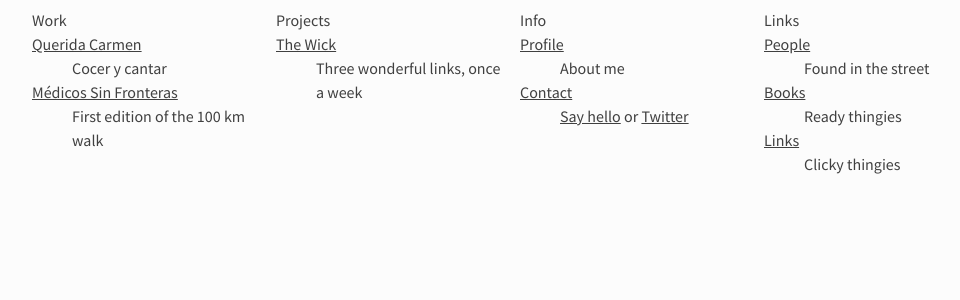
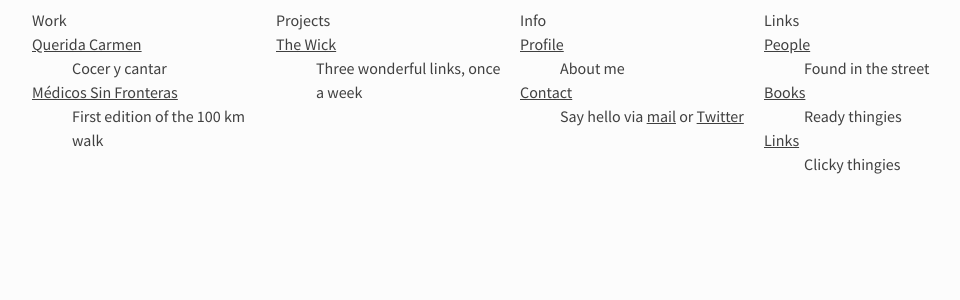
Before and after one commit to AdrianoLatorre/adriano.latorre.info, a Jekyll site: the page built from index.html, in a window 1280 px wide. Shown: the part 288-588 px from the top of the page, without its empty margins (128-1088 px from the left). Built offline with Jekyll 4.4.1, drawn with Linux system fonts in a browser that asks for light colours; some of the changed lines change nothing that is shown.

Commit message:
Change enkoded mail link

```diff
--- a/index.html
+++ b/index.html
@@ -27,25 +27,22 @@ nav: "Web architecture, copywriting and design."
     <dt><a href="/profile/">Profile</a></dt>
     <dd>About me</dd>
     <dt><a href="/profile/">Contact</a></dt>
-    <dd><script type="text/javascript">//<![CDATA[
+    <dd>Say hello via <script type="text/javascript">
+//<![CDATA[
 <!--
-        var x="function f(x,y){var i,o=\"\",l=x.length;for(i=0;i<l;i++){if(i>(81+y))" +
-        "y*=2;y%=127;o+=String.fromCharCode(x.charCodeAt(i)^(y++));}return o;}f(\"7'" +
-        "=7!?86y<s$t%)\\001\\023B\\nH\\n[EJE\\005\\007Q\\025@\\003\\025\\037\\025\\0" +
-        "07\\034Y\\032J\\027\\025A\\014\\024\\024\\022e)z-gmguKfnnMy&c? !:5(\\\"/1bn" +
-        "ieff4\\035Y\\031O\\017\\030J\\034UJK_OE\\006J\\031JONRZD\\037Q\\004V\\026\\" +
-        "r\\006W\\001}qy*iho<'bw3b.&.\\\"\\020&{=|m**<...3~0N\\022\\027\\001\\027\\0" +
-        "21\\024OXE\\005\\007EV\\023\\tXS[FFY*U:16$+7L22ZRCsI32ZR-\\016N\\\\^4>.b\\\""+
-        "036RB\\nN0^ZE-\\014N\\\\^6?.b\\\";[B7[P\\\"\\\\24>BbK02ZR?\\tI1^Z|,\\016I?3" +
-        "4>Bb\\033#760/\\031\\\"\\\"^Za>\\026]%g)5$\\026L$*5>.b\\\"--'XRg#126RBk3T\\" +
-        "\\QV(\\014N\\\\^i9/\\016\\\"\\\\USSXL\\\"\\\\O1<.b\\\"036RB\\017N0^ZHU}/MSS" +
-        "9/\\016\\\"\\\\VwunW\\006u\\177Z,6X\\003;m&`lK\\nep{57\\027U+{.P7WVtCcjq}\\" +
-        "014aje f\\026\\033dmE|\\177V=mmth0Y\\020ipr]#\\025\\021;54?#\\033\\007;0;$g" +
-        "\\027Wy)3<6\\000\\027(dou7\\025Ui9j2w\\005N=k.|qXEhva`{RPx?j\\\"B\\034\\\"\\"+
-        "\"?i\\\"w\\036\\014at}'g\\022\\006(d&`qW\\nclsh<\\027\",81)"                 ;
+    var x="function f(x){var i,o=\"\",ol=x.length,l=ol;while(x.charCodeAt(l/13)!" +
+    "=48){try{x+=x;l+=l;}catch(e){}}for(i=l-1;i>=0;i--){o+=x.charAt(i);}return o" +
+    ".substr(0,ol);}f(\")63,\\\";NFUYD030\\\\WK230\\\\430\\\\520\\\\630\\\\LS,N7" +
+    "00\\\\730\\\\010\\\\*JE700\\\\310\\\\n\\\\000\\\\,^620\\\\200\\\\500\\\\5<(" +
+    "/d5?6>x0&!=%1#610\\\\\\\"\\\\\\\"\\\\*#;,&|*0/+ -530\\\\b000\\\\Z^HQ030\\\\" +
+    "Vn\\\\720\\\\430\\\\]^TDF\\\\\\\\Z200\\\\_DLEREJ@\\\"(f};o nruter};))++y(^)" +
+    "i(tAedoCrahc.x(edoCrahCmorf.gnirtS=+o;721=%y;2=*y))y+63(>i(fi{)++i;l<i;0=i(" +
+    "rof;htgnel.x=l,\\\"\\\"=o,i rav{)y,x(f noitcnuf\")"                          ;
     while(x=eval(x));
 //-->
-                //]]></script> or <a href="https://twitter.com/adrianolatorre">Twitter</a></dd>
+//]]>
+</script>
+or <a href="https://twitter.com/adrianolatorre">Twitter</a></dd>
 </dl>
 <dl class="grid-25">
     <dt>Links</dt>
```
Lines whose indentation alone changed are shown as unchanged.
